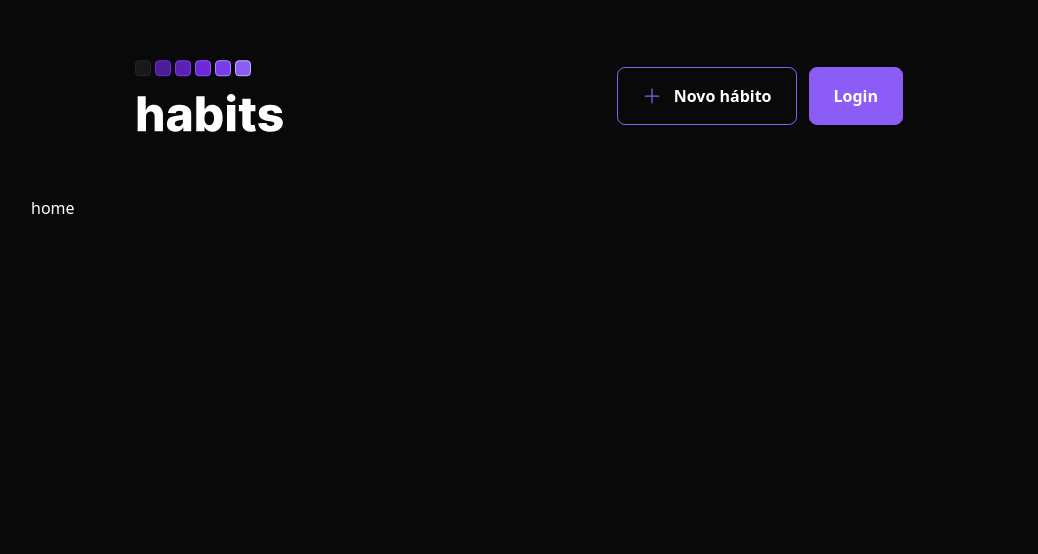
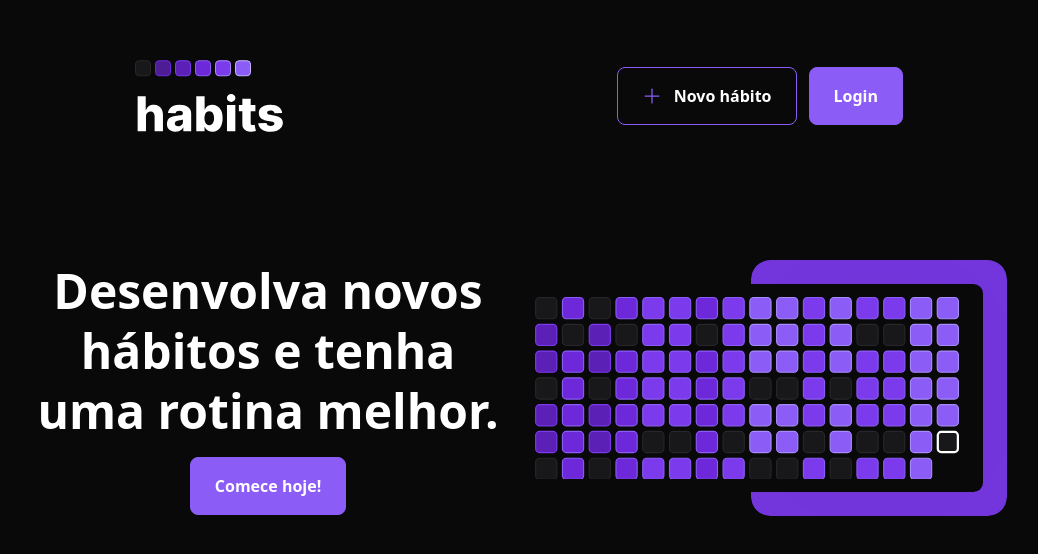
Before and after one commit to nbc7/nlw-habits-web, a React (Vite) app: page / in a window 1280 px wide. Shown: the part 164-718 px from the top of the page, without its empty margins (121-1159 px from the left). Built offline with nearby package versions, Linux system fonts and the light colour scheme; no server answers.

Commit message:
added hero area

```diff
--- a/src/pages/Home.tsx
+++ b/src/pages/Home.tsx
@@ -2,14 +2,28 @@ import '../styles/global.css';
 import '../lib/dayjs';
 
 import { Header } from '../components/Header';
-import { SummaryTable } from '../components/SummaryTable';
+import heroImage from '../assets/hero support img.svg';
 
 export function Home() {
   return (
-    <div className="w-screen h-screen flex justify-center mt-56">
-      <div className="w-full max-w-5xl px-6 flex flex-col gap-16">
+    <div className="w-screen h-screen flex justify-center pt-56">
+      <div className="w-full max-w-5xl px-6 flex flex-col gap-32">
         <Header />
-        home
+
+        <div className="w-full max-w-5xl mx-auto flex justify-between gap-[26px]">
+          <div className="flex flex-col items-center justify-center gap-4">
+            <h1 className="font-semibold text-5xl leading-[60px] text-center">Desenvolva novos hábitos e tenha uma rotina melhor.</h1>
+
+            <a
+              href={`${import.meta.env.VITE_SERVER_BASE_URL}/login`}
+              className="border font-semibold rounded-lg px-6 py-4 flex items-center gap-3 transition-colors border-violet-500 bg-violet-500 hover:border-violet-300 hover:bg-violet-300 focus:ring-violet-600 focus:outline-none focus:ring-2 focus:ring-offset-2 focus:ring-offset-background"
+            >
+              Comece hoje!
+            </a>
+          </div>
+
+          <img src={heroImage} alt="imagem demonstrativa" />
+        </div>
       </div>
     </div>
   );
```
Also changed, not shown: src/assets/hero support img.svg (added).
